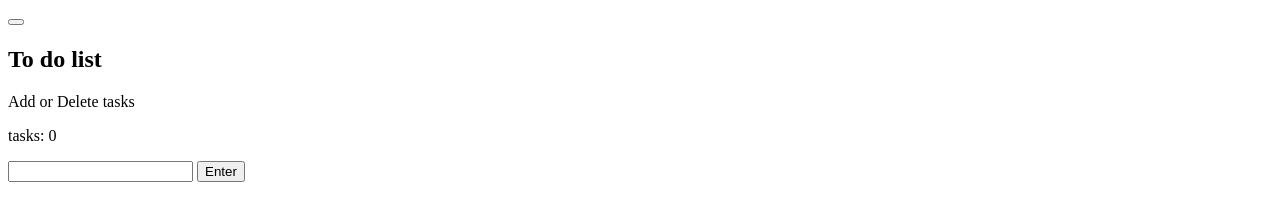
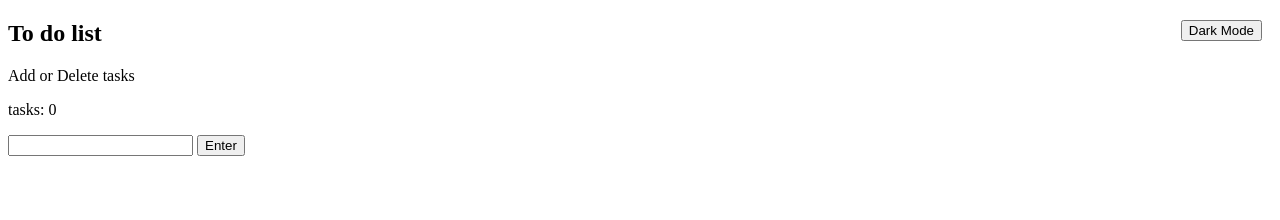
Before and after one commit to Arge21/To-do-list, a plain HTML site: page index.html in a window 1280 px wide. Drawn offline with Linux system fonts and the light colour scheme.

Commit message:
feat add styling to button

```diff
--- a/index.html
+++ b/index.html
@@ -6,7 +6,7 @@
     <title>To-do-list</title>
 </head>
 <body>
-    <button id="darkMode"></button>
+    <button id="darkMode">Dark Mode</button>
     <div id="container">
         <h2>To do list</h2>
         <label for="taskInput">Add or Delete tasks</label><br>
--- a/script.js
+++ b/script.js
@@ -3,6 +3,8 @@ let taskInput = document.querySelector("#taskInput");
 let list = document.querySelector("ul");
 let taskCounter = document.querySelector("#taskCounter");
 let darkBtn = document.querySelector("#darkMode");
+
+darkBtn.style.cssText = ('float: right; margin-right: 10px;');
 
 
 
```
